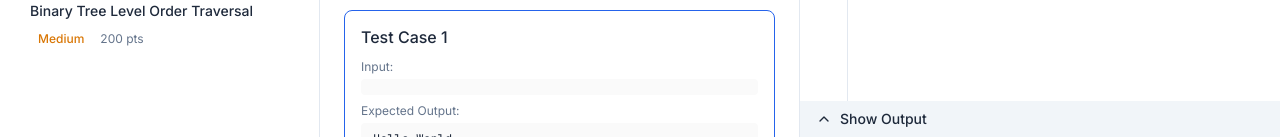
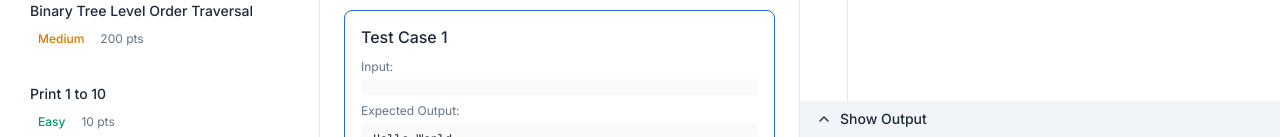
Before and after one commit to Subhojit534/Code_Arena, a React (Vite) app: page /coding-interface in a window 1280 px wide. Shown: the part 663-800 px from the top of the page. Built offline with nearby package versions, Linux system fonts and the light colour scheme.

Commit message:
Fix: Whiteline issue

```diff
--- a/src/pages/coding-interface/components/ProblemStatement.jsx
+++ b/src/pages/coding-interface/components/ProblemStatement.jsx
@@ -76,7 +76,7 @@ const ProblemStatement = ({ problem, activeTestCase, setActiveTestCase }) => {
                 </div>
                 <div>
                   <div className="text-sm text-muted-foreground mb-1">Output:</div>
-                  <code className="block whitespace-pre bg-background px-3 py-2 rounded text-sm font-mono text-foreground">
+                  <code className="block bg-background px-3 py-2 rounded text-sm font-mono text-foreground whitespace-pre">
                     {example?.output}
                   </code>
                 </div>
--- a/src/pages/coding-interface/index.jsx
+++ b/src/pages/coding-interface/index.jsx
@@ -270,7 +270,34 @@ const CodingInterface = () => {
           status: null
         }
       ]
-    }
+    },
+    {
+      id: 6,
+      title: "Print 1 to 10",
+      difficulty: "Easy",
+      score: 10,
+      submissions: 0,
+      successRate: 100,
+      solved: false,
+      description: "Write a program that prints the numbers from 1 to 10, each on a new line.",
+      constraints: [],
+      examples: [
+        {
+          input: "",
+          output: "1\n2\n3\n4\n5\n6\n7\n8\n9\n10",
+          explanation: "Prints numbers 1 to 10 sequentially."
+        }
+      ],
+      publicTestCases: [
+        {
+          input: "",
+          test_id: 1,
+          expectedOutput: "1\n2\n3\n4\n5\n6\n7\n8\n9\n10",
+          actualOutput: null,
+          status: null
+        }
+      ]
+    },
   ];
 
   const [problems, setProblems] = useState(initialMockProblems);
@@ -480,7 +507,7 @@ const CodingInterface = () => {
         submissionResults: true,
         passedTests: passedTests,
         failedTests: totalTests - passedTests,
-        score: isSuccess ? selectedProblem?.score : Math.floor(passedTests/totalTests * selectedProblem?.score),
+        score: isSuccess ? selectedProblem?.score : Math.floor(passedTests / totalTests * selectedProblem?.score),
         totalScore: selectedProblem?.score,
         executionTime: executionTime,
         complexity: complexity,
```
